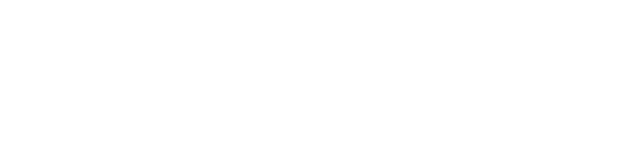
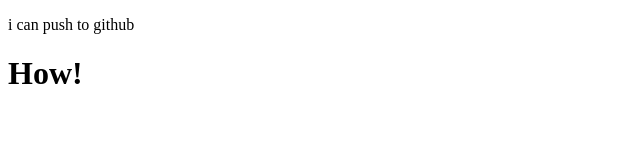
Before and after one commit to ifti5/first, a plain HTML site: page index.html in a window 1280 px wide. Shown: the whole page, without its empty margins (0-640 px from the left). Drawn offline with Linux system fonts and the light colour scheme.

Commit message:
added body

```diff
--- a/index.html
+++ b/index.html
@@ -4,8 +4,10 @@
     <meta charset="UTF-8">
     <meta http-equiv="X-UA-Compatible" content="IE=edge">
     <meta name="viewport" content="width=device-width, initial-scale=1.0">
-    <title>First git hub Ripo</title>
+    <title>i d </kbd></title>
 </head>
 <body>
+    <p> i can push to github</p>
+    <h1>How!</h1>
 </body>
 </html>
```
